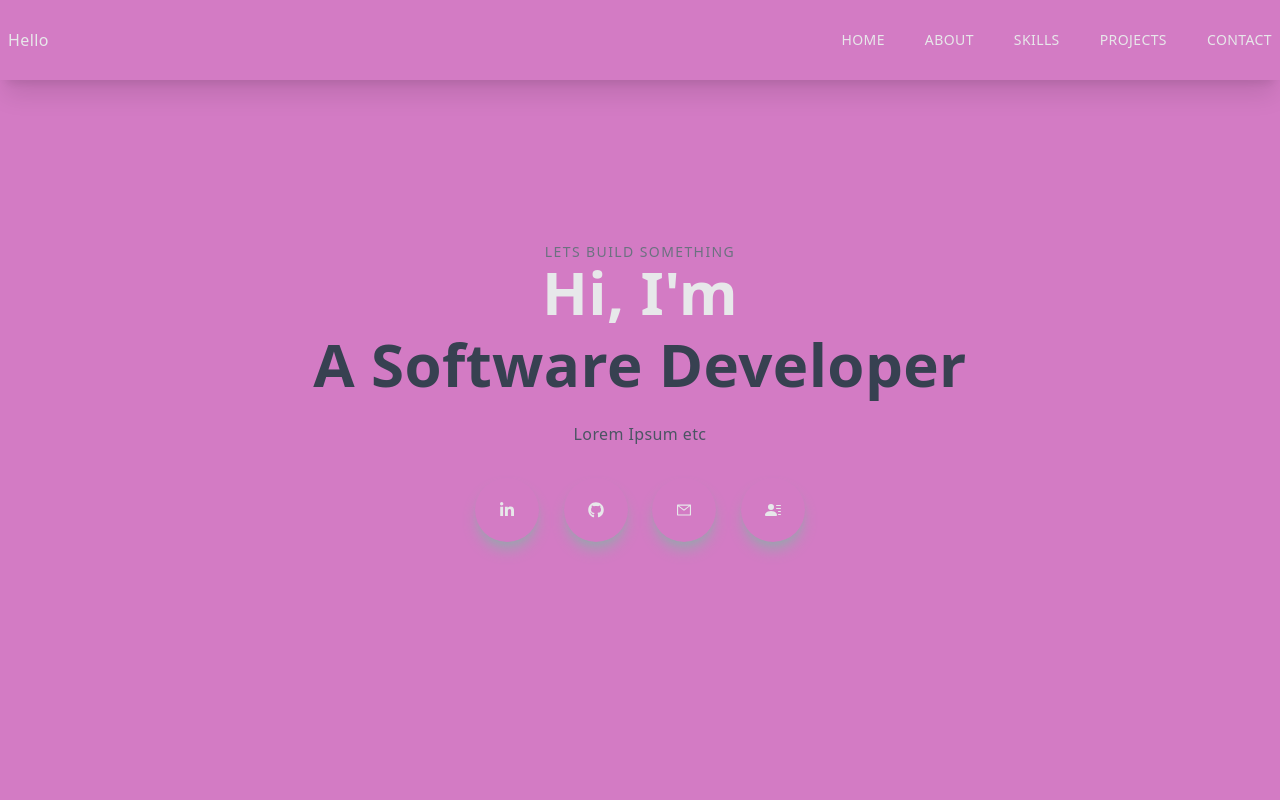
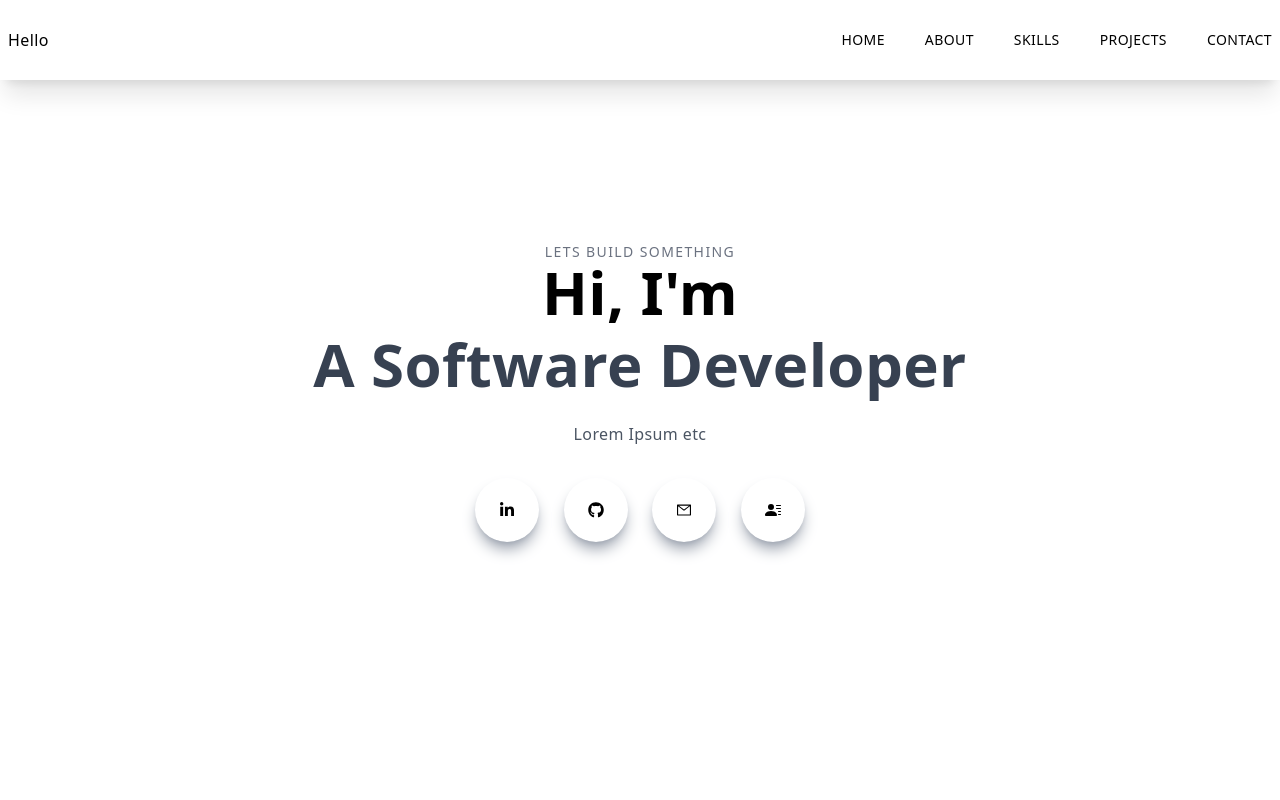
Before and after one commit to srai98i/portfolio-site, a Next.js app: page / in a window 1280 px wide. Shown: the top 800 px of the page. Built offline with nearby package versions, Linux system fonts and the light colour scheme.

Commit message:
fixed issue of sidebar not displaying text

```diff
--- a/pages/components/Navbar.jsx
+++ b/pages/components/Navbar.jsx
@@ -46,7 +46,7 @@
         <div
           className={
             nav
-              ? " fixed left-0 top-0 w-[75%] sm:w-[60%] md:w-[45%] h-screen bg-[#ecf0f3] p-10 ease-in duration-500"
+              ? " fixed left-0 top-0 w-[75%] sm:w-[60%] md:w-[45%] h-screen bg-[#447092] p-10 ease-in duration-500"
               : "fixed left-[-100%] top-0 p-10 ease-in duration-500"
           }
         >
--- a/styles/globals.css
+++ b/styles/globals.css
@@ -4,7 +4,7 @@
 
 @layer base {
   body {
-    @apply bg-[#d37bc4] text-[#e7e8ea] tracking-wide
+    @apply bg-[white] text-[black] tracking-wide
   }
   h1,h2,h3,h4,h5,h6 {
     @apply font-bold
```
